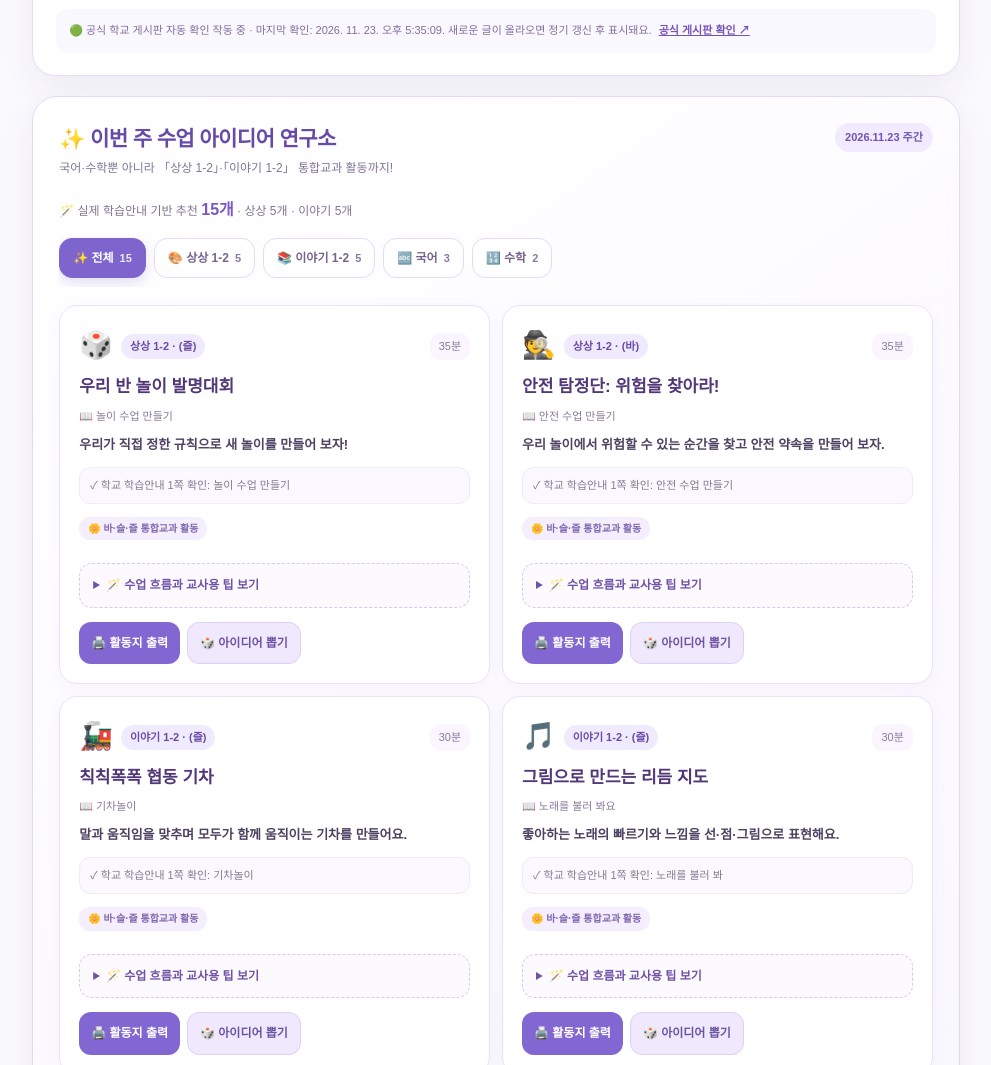
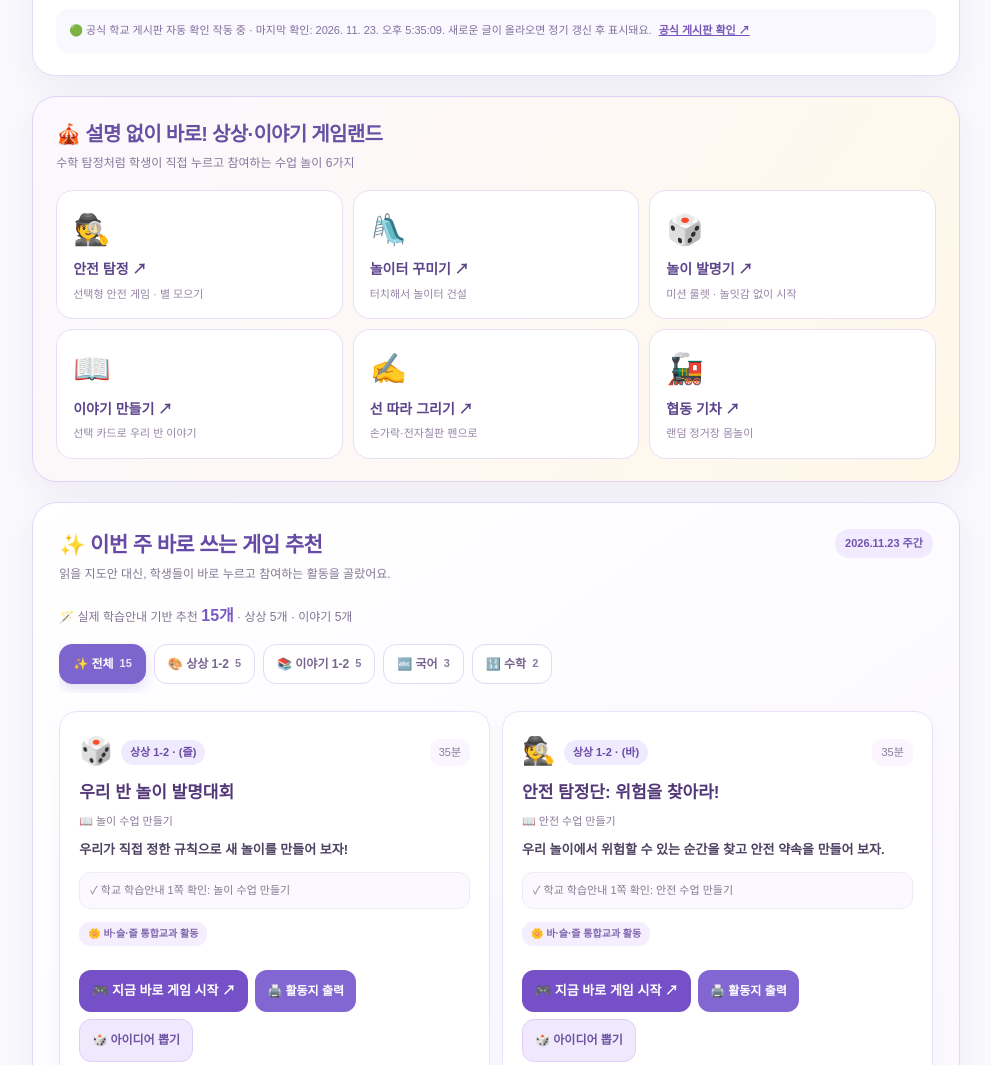
Before and after one commit to gpdus3250-create/yunseul-classroom, a plain HTML site: page index.html in a window 1280 px wide. Shown: the part 1448-2513 px from the top of the page, without its empty margins (269-1260 px from the left). Drawn offline with Linux system fonts and the light colour scheme.

Commit message:
Replace teacher lesson flows with six immediately playable integrated classroom games

```diff
--- a/index.html
+++ b/index.html
@@ -59,6 +59,22 @@
 .meaning-choices button:disabled{opacity:.7}
 @media(max-width:720px){.lesson-cards{grid-template-columns:1fr}.meaning-choices{grid-template-columns:1fr}.lesson-panel{padding:17px}}
 
+
+
+/* 상상·이야기 게임랜드: 선생님 설명 대신 클릭 즉시 게임 */
+.quick-play{margin:20px 0;border:1px solid #dfd3f7;border-radius:24px;background:linear-gradient(125deg,#fbf8ff,#fff8e8);padding:22px 23px;box-shadow:var(--shadow)}
+.quick-play h2{font-size:20px;color:#6750a2;letter-spacing:-.7px}
+.quick-play p{font-size:12px;color:#87769c;margin:4px 0 17px}
+.quick-play-grid{display:grid;grid-template-columns:repeat(3,minmax(0,1fr));gap:10px}
+.quick-play-card{display:flex;flex-direction:column;gap:6px;align-items:flex-start;padding:16px;border:1px solid #e8dff7;background:white;border-radius:17px;text-decoration:none;color:#6b539c;transition:transform .15s}
+.quick-play-card:hover{transform:translateY(-2px);background:#f8f3ff;border-color:#cebff4}
+.quick-play-card .game-icon{font-size:30px}
+.quick-play-card strong{font-size:14px;color:#5c448b}
+.quick-play-card small{font-size:11px;line-height:1.4;color:#9583a6}
+.lesson-upgraded .lesson-buttons a.play-now{display:inline-flex;align-items:center;justify-content:center;text-decoration:none;background:#7550c6;border:0;border-radius:12px;padding:11px 13px;color:white;font-size:13px;font-weight:900}
+.lesson-upgraded .lesson-buttons a.play-now:hover{background:#6240b6}
+@media(max-width:850px){.quick-play-grid{grid-template-columns:repeat(2,minmax(0,1fr))}}
+@media(max-width:390px){.quick-play-grid{grid-template-columns:1fr}}
 
 /* 1학년 수업 아이디어 연구소 - 노란/보라 산뜻한 카드와 교과별 탭 */
 .lesson-upgraded{background:linear-gradient(145deg,#fff,#faf7ff 70%,#f4fcfa);padding:26px;border-radius:25px}
@@ -284,6 +300,21 @@ async function lessonsLoad(){
  }
  if(ui.view==='home'||ui.view==='weekly')render();
 }
+function lessonPlayMode(topic){
+ const names={
+  '안전 수업 만들기':'safety',
+  '우리들의 놀이터를 만든다면':'builder',
+  '놀이 수업 만들기':'roulette',
+  '주제 수업 만들기':'roulette',
+  '질문으로 수업을 만들어요':'roulette',
+  '지금 여기 나의 이야기':'story',
+  '지금 여기 우리 이야기':'story',
+  '선 따라 걷기':'path',
+  '기차놀이':'train'
+ };
+ return names[topic]||'';
+}
+
 function lessonRecommendationsPanel(homeMode){
  const week=weeklySelected(!!homeMode);
  const record=lessonState.weeks[week];
@@ -321,12 +352,14 @@ function lessonRecommendationsPanel(homeMode){
    ).join('');
    const spark=(item.spark||[]).length?'<button type="button" class="lesson-secondary-action" data-act="lesson-spark" data-id="'+safe(item.id)+'">🎲 아이디어 뽑기</button>':'';
    const sparkText=lessonState.sparks[item.id]||'';
-   return '<article class="lesson-card lesson-card-upgraded"><div class="lesson-card-head"><span class="lesson-card-icon">'+safe(item.icon||'📚')+'</span><span class="lesson-card-subject">'+badge+'</span>'+(item.minutes?'<span class="lesson-card-time">'+safe(item.minutes)+'분</span>':'')+'</div><h3>'+caption+'</h3><div class="lesson-card-topic">📖 '+safe(item.topic)+'</div><p class="lesson-card-hook">'+safe(item.hook||item.why||'관련 연습 활동을 해 보세요.')+'</p><div class="lesson-evidence">✓ 학교 학습안내 '+safe(item.source_page||1)+'쪽 확인: '+proof+'</div>'+(integrated?'<span class="lesson-integrated">🌼 바·슬·즐 통합교과 활동</span>':'')+guide+(sparkText?'<div class="lesson-spark-result">💡 '+safe(sparkText)+'</div>':'')+'<div class="lesson-buttons">'+actions+spark+'</div></article>';
+   const playMode=integrated?lessonPlayMode(item.topic):'';
+   const gameLink=playMode?'<a class="play-now" href="./playlab.html#'+playMode+'">🎮 지금 바로 게임 시작 ↗</a>':'';
+   return '<article class="lesson-card lesson-card-upgraded"><div class="lesson-card-head"><span class="lesson-card-icon">'+safe(item.icon||'📚')+'</span><span class="lesson-card-subject">'+badge+'</span>'+(item.minutes?'<span class="lesson-card-time">'+safe(item.minutes)+'분</span>':'')+'</div><h3>'+caption+'</h3><div class="lesson-card-topic">📖 '+safe(item.topic)+'</div><p class="lesson-card-hook">'+safe(item.hook||item.why||'관련 연습 활동을 해 보세요.')+'</p><div class="lesson-evidence">✓ 학교 학습안내 '+safe(item.source_page||1)+'쪽 확인: '+proof+'</div>'+(integrated?'<span class="lesson-integrated">🌼 바·슬·즐 통합교과 활동</span>':'')+(sparkText?'<div class="lesson-spark-result">💡 '+safe(sparkText)+'</div>':'')+'<div class="lesson-buttons">'+gameLink+actions+spark+'</div></article>';
   }).join('');
   const more=showing.length>6?'<div class="lesson-more"><button class="btn outline" type="button" data-act="lesson-expand">'+(lessonState.expanded?'접어서 보기 ↑':'🌷 나머지 추천 '+(showing.length-6)+'개 더 보기 ↓')+'</button></div>':'';
   contents='<div class="lesson-toolbar"><div class="lesson-counts">🪄 실제 학습안내 기반 추천 <strong>'+all.length+'개</strong> · 상상 '+count('상상')+'개 · 이야기 '+count('이야기')+'개</div><div class="lesson-filters">'+tabs+'</div></div>'+(selected.length?'<div class="lesson-cards">'+cards+'</div>':'<div class="lesson-status">이번 주 해당 교과서의 추천 활동이 없어요.</div>')+more;
  }
- return '<section class="lesson-panel lesson-upgraded" aria-label="이번 주 수업 맞춤 추천"><div class="lesson-panel-head"><div><h2>✨ 이번 주 수업 아이디어 연구소</h2><p>국어·수학뿐 아니라 「상상 1-2」·「이야기 1-2」 통합교과 활동까지!</p></div><span class="weekly-tag">'+safe(week.replace(/-/g,'.'))+' 주간</span></div>'+contents+'<p class="lesson-disclaimer">📌 실제 학교 PDF의 확인된 주제만 추천해요. 놀이나 활동지는 새로 만든 예시이며 교과서 내용·성취기준 원문을 복제하거나 확정적으로 제시하지 않습니다. 학급 상황에 맞게 선생님이 검토해 주세요.</p></section>';
+ return '<section class="lesson-panel lesson-upgraded" aria-label="이번 주 수업 맞춤 추천"><div class="lesson-panel-head"><div><h2>✨ 이번 주 바로 쓰는 게임 추천</h2><p>읽을 지도안 대신, 학생들이 바로 누르고 참여하는 활동을 골랐어요.</p></div><span class="weekly-tag">'+safe(week.replace(/-/g,'.'))+' 주간</span></div>'+contents+'<p class="lesson-disclaimer">📌 실제 학교 PDF의 확인된 주제만 추천해요. 놀이나 활동지는 새로 만든 예시이며 교과서 내용·성취기준 원문을 복제하거나 확정적으로 제시하지 않습니다. 학급 상황에 맞게 선생님이 검토해 주세요.</p></section>';
 }
 function lessonFindById(id){
  const week=weeklySelected(ui.view==='home');
@@ -393,6 +426,7 @@ function lessonComprehensionPanel(){
 function home(){return `<div class="hero"><div><div class="eyebrow">HELLO, TEACHER ♡</div><h1>오늘도 우리 반은<br><span style="color:#886ad7">반짝반짝 성장 중! ✨</span></h1><p>학습지부터 게임, 기록 관리까지. 수업을 위한 열 가지 도구를 한곳에 모았어요.</p><div class="btn-group" style="margin-top:20px"><button class="btn" data-view="worksheet">학습지 만들기 ✍️</button><button class="btn outline" data-view="games">게임 시작하기 🎲</button></div></div><div class="hero-spark" aria-hidden="true">🐰🌷</div></div>
 ${personalShortcutsPanel()}
 ${weeklyPanel(true)}
+<section class="quick-play" aria-label="상상 이야기 즉시 시작 게임"><h2>🎪 설명 없이 바로! 상상·이야기 게임랜드</h2><p>수학 탐정처럼 학생이 직접 누르고 참여하는 수업 놀이 6가지</p><div class="quick-play-grid"><a class="quick-play-card" href="./playlab.html#safety"><span class="game-icon">🕵️</span><strong>안전 탐정 ↗</strong><small>선택형 안전 게임 · 별 모으기</small></a><a class="quick-play-card" href="./playlab.html#builder"><span class="game-icon">🛝</span><strong>놀이터 꾸미기 ↗</strong><small>터치해서 놀이터 건설</small></a><a class="quick-play-card" href="./playlab.html#roulette"><span class="game-icon">🎲</span><strong>놀이 발명기 ↗</strong><small>미션 룰렛 · 놀잇감 없이 시작</small></a><a class="quick-play-card" href="./playlab.html#story"><span class="game-icon">📖</span><strong>이야기 만들기 ↗</strong><small>선택 카드로 우리 반 이야기</small></a><a class="quick-play-card" href="./playlab.html#path"><span class="game-icon">✍️</span><strong>선 따라 그리기 ↗</strong><small>손가락·전자칠판 펜으로</small></a><a class="quick-play-card" href="./playlab.html#train"><span class="game-icon">🚂</span><strong>협동 기차 ↗</strong><small>랜덤 정거장 몸놀이</small></a></div></section>
 ${lessonRecommendationsPanel(true)}
 <section class="school-panel" aria-label="인천윤슬초등학교 바로가기"><div class="school-panel-head"><div><h2>🏫 우리 학교 바로가기</h2><p>인천윤슬초등학교 공식 홈페이지와 1학년 자료를 바로 열 수 있어요.</p></div><span class="tag">1학년 6반 ✨</span></div><div class="school-links"><a class="school-link" href="https://yunseul.icees.kr/" target="_blank" rel="noopener noreferrer"><span>🏫</span>학교 홈페이지 ↗</a><a class="school-link" href="https://yunseul.icees.kr/boardCnts/list.do?boardID=317890&amp;m=020901&amp;s=yunseul" target="_blank" rel="noopener noreferrer"><span>📅</span>1학년 주간학습안내 ↗</a><a class="school-link" href="https://yunseul.icees.kr/foodWlist.do?m=020401&amp;s=yunseul" target="_blank" rel="noopener noreferrer"><span>🍱</span>학교 급식 ↗</a><a class="school-link" href="https://yunseul.icees.kr/schdList.do?m=0206&amp;s=yunseul" target="_blank" rel="noopener noreferrer"><span>🎈</span>학교 일정 ↗</a></div><p class="school-status">💡 위 바로가기는 공식 확인용이에요. 이 페이지 안의 PDF·이미지 미리보기는 위 ‘이번 주 주간학습안내’ 영역에서 볼 수 있어요.</p></section>
 <div class="section-heading"><div><h2>어떤 수업을 준비할까요?</h2><small>카드를 눌러 바로 시작해 보세요.</small></div><span class="tag">총 10개의 도구</span></div><div class="tool-grid">${TOOLS.map(t=>`<button class="tool-card" data-view="${t.id}"><span class="tool-emoji">${t.icon}</span><strong>${t.name}</strong><small>${t.desc}</small><span class="tool-arrow">↗</span></button>`).join('')}</div><div class="notice">🔒 학생 기록은 이 브라우저 안에만 저장됩니다. 같은 데이터를 다른 기기에서 쓰려면 <button class="btn tiny outline" data-view="settings">백업·복원</button>을 이용하세요. 공용 PC에서는 실명 대신 학생 번호 사용을 권장해요.</div>`}
```
